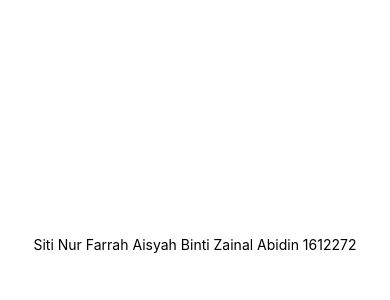
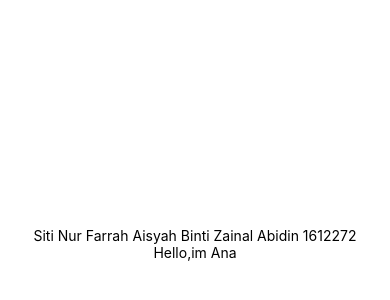
Before and after one commit to FarrahAisyah/myproject, a React Native app: screen / in a window 390 px wide. Shown: the part 178-478 px from the top of the page. Built offline with nearby package versions, Linux system fonts and the light colour scheme.

Commit message:
Update App.js

```diff
--- a/App.js
+++ b/App.js
@@ -6,6 +6,7 @@ export default class App extends React.Component {
     return (
       <View style={styles.container}>
         <Text> Siti Nur Farrah Aisyah Binti Zainal Abidin 1612272 </Text>
+      <Text> Hello,im Ana </Text>
       </View>
     );
   }
```
